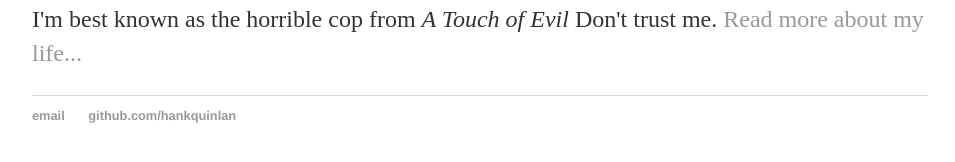
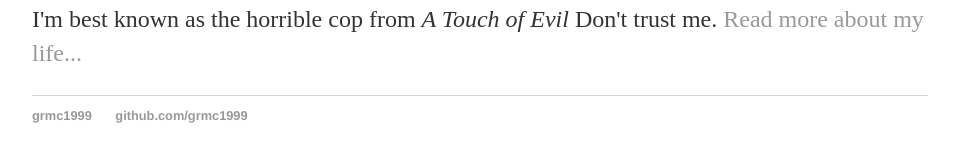
Before and after one commit to grmc1999/grmc1999.github.io, a Jekyll site: the page built from index.html, in a window 1280 px wide. Shown: the part 194-356 px from the top of the page, without its empty margins (160-1115 px from the left). Built offline with Jekyll 4.4.1, drawn with Linux system fonts in a browser that asks for light colours.

Commit message:
Update default.html

```diff
--- a/_layouts/default.html
+++ b/_layouts/default.html
@@ -22,8 +22,8 @@
 			</div><!-- /.container -->
 			<footer>
 	    		<ul>
-	        		<li><a href="mailto:hankquinlanhub@gmail.com">email</a></li>
-	        		<li><a href="https://github.com/hankquinlan">github.com/hankquinlan</a></li>
+	        		<li><a href="mailto:grmc1999@gmail.com">grmc1999</a></li>
+	        		<li><a href="https://github.com/grmc1999">github.com/grmc1999</a></li>
 				</ul>
 			</footer>
 		</body>
```
